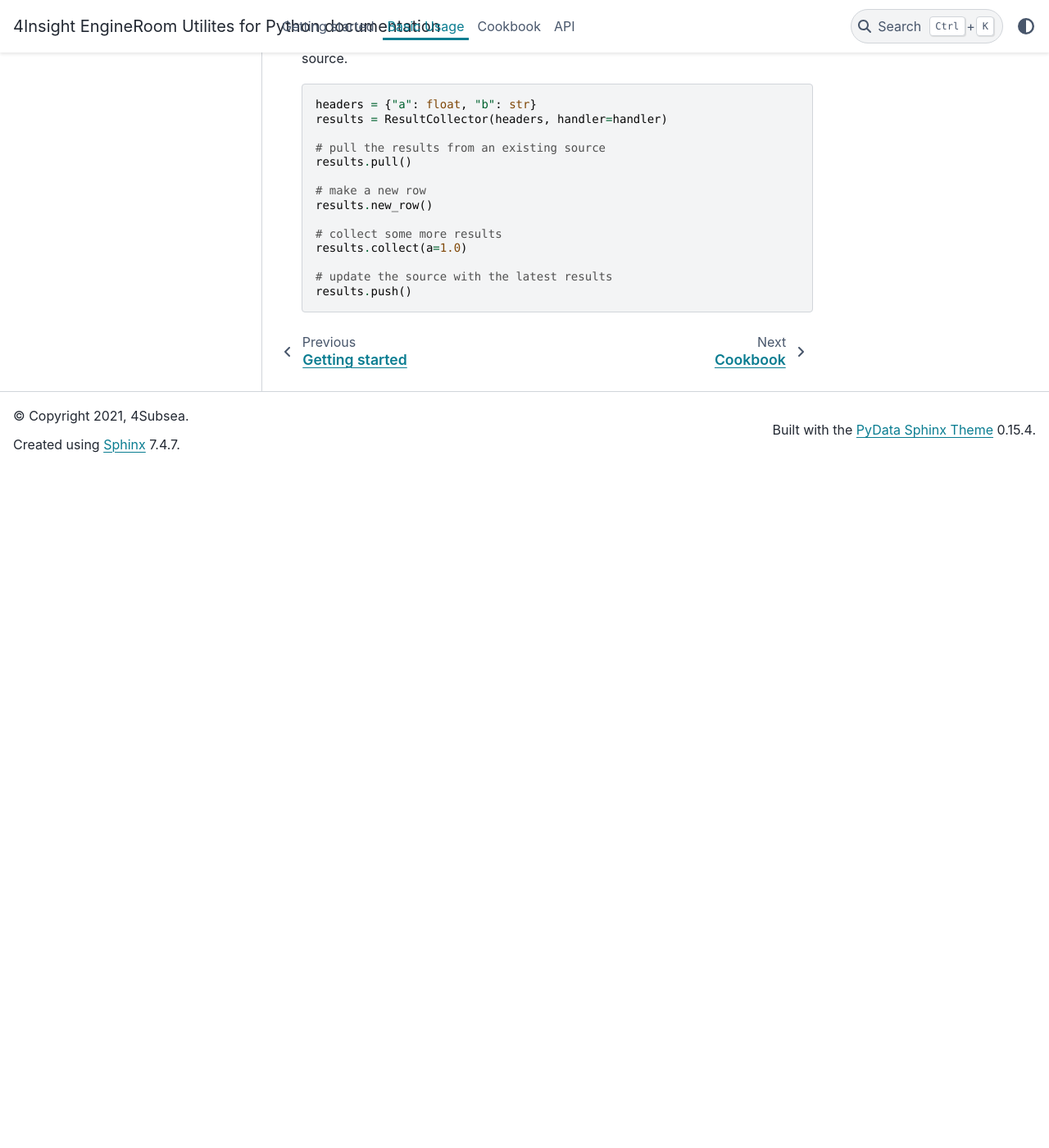
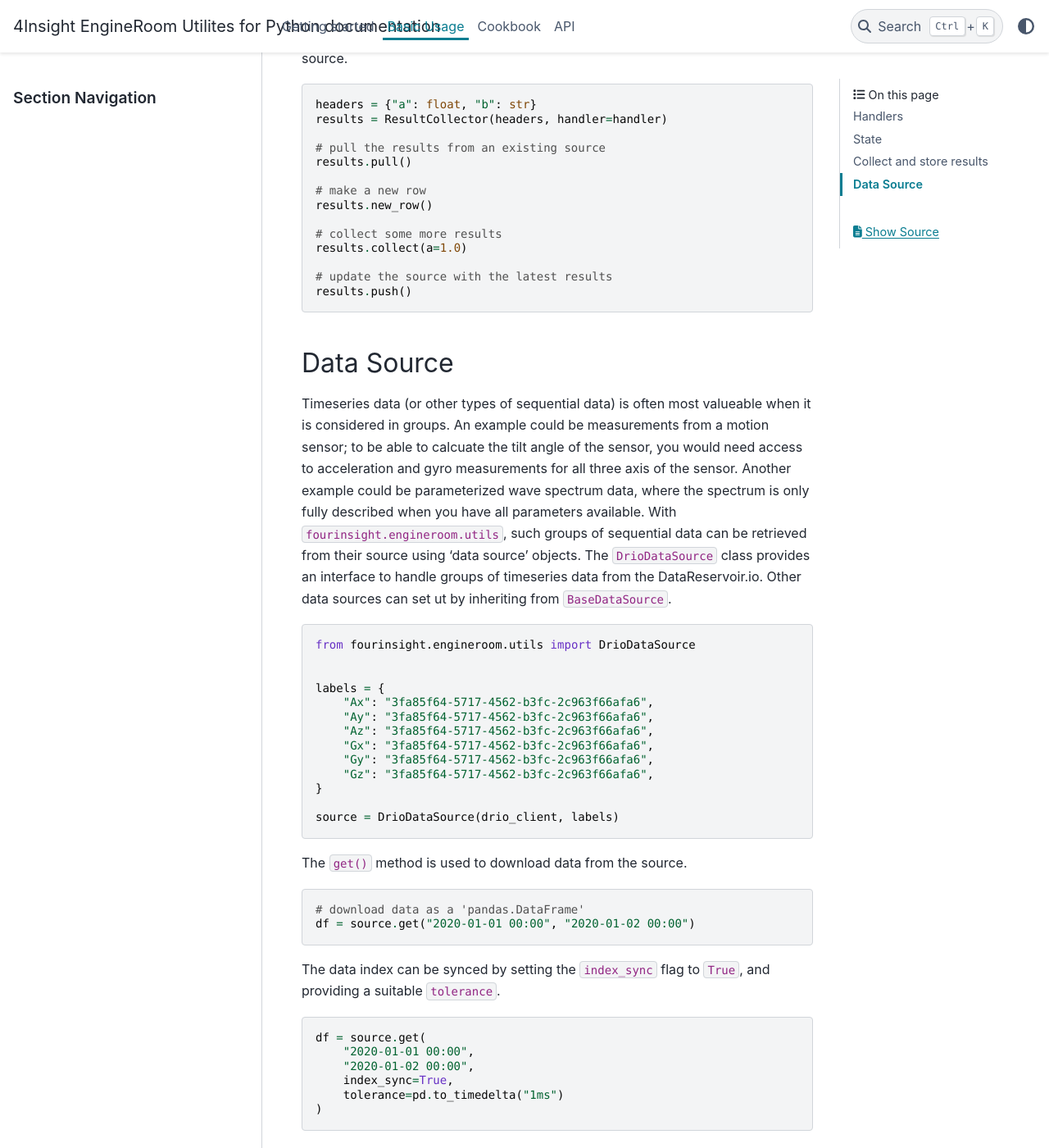
Before and after one commit to 4Subsea/fourinsight-engineroom-utils-python, a Sphinx documentation site: the page built from docs/basic_usage.rst, in a window 1280 px wide and 1400 px high, scrolled down 3384 px. Shown: the whole window at 82% size. Built offline with Sphinx 7.4.7 and the PyData theme 0.15.4, drawn with Linux system fonts in a browser that asks for light colours; before the commit the page ends 3955 px from its top, so only the background shows below that.

Commit message:
doc: documentation of data sources

```diff
--- a/docs/basic_usage.rst
+++ b/docs/basic_usage.rst
@@ -186,3 +186,53 @@ be pushed and pulled from a source.
 
     # update the source with the latest results
     results.push()
+
+
+Data Source
+-----------
+
+Timeseries data (or other types of sequential data) is often most valueable when it is
+considered in groups. An example could be measurements from a motion sensor; to be
+able to calcuate the tilt angle of the sensor, you would need access to acceleration
+and gyro measurements for all three axis of the sensor. Another example could be
+parameterized wave spectrum data, where the spectrum is only fully described when
+you have all parameters available. With ``fourinsight.engineroom.utils``, such groups
+of sequential data can be retrieved from their source using 'data source' objects.
+The ``DrioDataSource`` class provides an interface to handle groups of timeseries
+data from the DataReservoir.io. Other data sources can set ut by inheriting from
+``BaseDataSource``.
+
+.. code-block:: python
+
+    from fourinsight.engineroom.utils import DrioDataSource
+
+
+    labels = {
+        "Ax": "3fa85f64-5717-4562-b3fc-2c963f66afa6",
+        "Ay": "3fa85f64-5717-4562-b3fc-2c963f66afa6",
+        "Az": "3fa85f64-5717-4562-b3fc-2c963f66afa6",
+        "Gx": "3fa85f64-5717-4562-b3fc-2c963f66afa6",
+        "Gy": "3fa85f64-5717-4562-b3fc-2c963f66afa6",
+        "Gz": "3fa85f64-5717-4562-b3fc-2c963f66afa6",
+    }
+
+    source = DrioDataSource(drio_client, labels)
+
+The ``get()`` method is used to download data from the source.
+
+.. code-block:: python
+
+    # download data as a 'pandas.DataFrame'
+    df = source.get("2020-01-01 00:00", "2020-01-02 00:00")
+
+The data index can be synced by setting the ``index_sync`` flag to ``True``, and
+providing a suitable ``tolerance``.
+
+.. code-block:: python
+
+    df = source.get(
+        "2020-01-01 00:00",
+        "2020-01-02 00:00",
+        index_sync=True,
+        tolerance=pd.to_timedelta("1ms")
+    )
```
